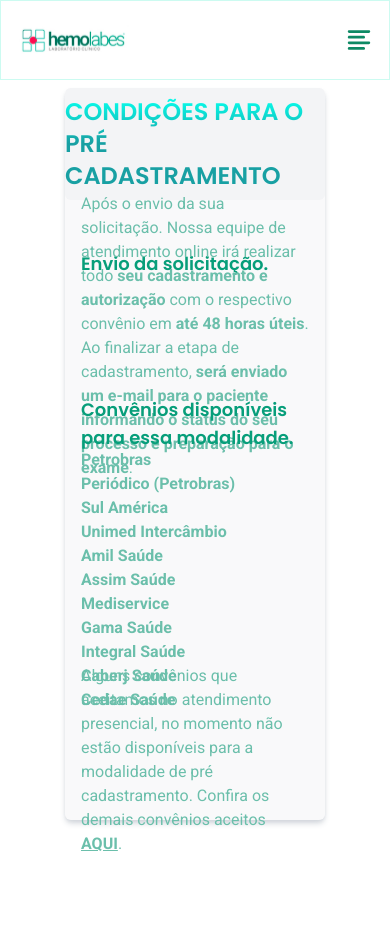
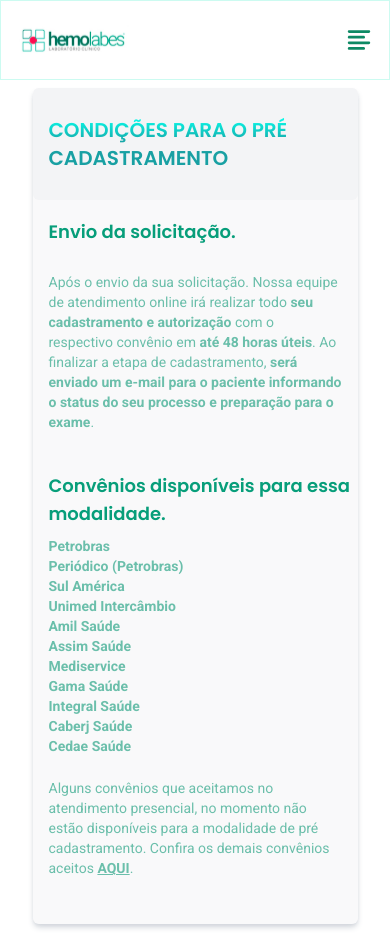
Before and after one commit to cadugomes06/Fast-Lab, a React (Vite) app: page /user/termos in a window 390 px wide. Before the commit the page ends 856 px from the top, so only its background shows below. Built offline with nearby package versions, Linux system fonts and the light colour scheme.

Commit message:
responsividade da pagina 'termos'

```diff
--- a/src/pages/User/Form/Form.tsx
+++ b/src/pages/User/Form/Form.tsx
@@ -82,6 +82,7 @@
   const createRequest = async (e: any) => {
     e.preventDefault();
     const userID = window.localStorage.getItem('user')
+    console.log(imageURL)
 
     if (
       plan === "convenio" ||
@@ -700,7 +701,8 @@
             </div>
 
             <div className="flex justify-center">
-            <Button
+           {imageURL.urls.length > 0 ? (
+              <Button
               text="Enviar"
               width={isMobile? '250px' : '350px'}
               height="42px"
@@ -708,6 +710,16 @@
               marginBottom=""
               onClick={createRequest}
             />
+           ) : (
+            <Button
+            text="Aguardando arquivo..."
+            width={isMobile? '250px' : '350px'}
+            height="42px"
+            marginTop="1rem"
+            marginBottom=""
+            disabled
+          />
+           ) }
           </div>
 
 
--- a/src/pages/User/Home/Termos.tsx
+++ b/src/pages/User/Home/Termos.tsx
@@ -27,34 +27,35 @@
         <>
         {isMobile? <MenuMobile /> : <Header />}
 
-        <section className="grid grid-cols-6 w-full h-[calc(100vh-80px)] py-2 rounded-md">
+        <section className="grid grid-cols-6 w-full h-[calc(100vh-80px)] py-2 rounded-md max-h-max md:grid-cols-12">
           <div className="bg-white"></div>
 
-          <main className="col-span-4 bg-gray-100/50 shadow-md shadow-gray-300 animeLeft rounded-md mb-4">
-            <div className="bg-gray-100 h-28 w-full flex justify-center items-center rounded-md">
-                <h1 className="text-2xl font-bold uppercase textGradient">
+          <main className="col-span-4 md:col-span-10 bg-gray-100/50 shadow-md shadow-gray-300 animeLeft rounded-md mb-4">
+            <div className="bg-gray-100 h-28 w-full flex justify-center items-center
+            rounded-md sm:pl-4 sm:flex-wrap">
+                <h1 className="text-2xl md:text-xl sm:text-md font-bold uppercase textGradient">
                  Condições para o pré cadastramento
                 </h1>
             </div>
 
-            <div>
-              <div className="w-full h-16 flex items-center pl-4 mt-8">
-                <h2 className="text-lg font-semibold" style={{color: 'var(--color-main)'}} >Envio da solicitação.</h2>
+            <div className="sm:flex sm:flex-col sm:pb-4">
+              <div className="w-full h-16 flex items-center pl-4 mt-8 sm:pb-14 ssm:pb-20">
+                <h2 className="text-lg sm:text-md font-semibold" style={{color: 'var(--color-main)'}} >Envio da solicitação.</h2>
               </div>
 
-              <div className="h-[5rem] w-full flex items-center px-4">
-                <p className="text-md font-normal" style={{color: 'var(--color-secondary)'}}>Após o envio da sua solicitação. Nossa equipe de atendimento online irá realizar todo <strong>seu cadastramento e autorização</strong> com o respectivo convênio em <strong>até 48 horas úteis</strong>.
+              <div className="h-[5rem] w-full flex items-center px-4 md:mb-2 max-h-max ssm:mb-8">
+                <p className="text-md sm:text-sm font-normal" style={{color: 'var(--color-secondary)'}}>Após o envio da sua solicitação. Nossa equipe de atendimento online irá realizar todo <strong>seu cadastramento e autorização</strong> com o respectivo convênio em <strong>até 48 horas úteis</strong>.
                 Ao finalizar a etapa de cadastramento, <strong>será enviado um e-mail para o paciente informando o status do seu processo e preparação para o exame</strong>.
                 </p>
               </div>
             </div>
 
-            <div className="mt-8">
-              <div className="w-full h-8 flex items-center pl-4">
-                <h2 className="text-lg font-semibold" style={{color: 'var(--color-main)'}} >Convênios disponíveis para essa modalidade.</h2>
+            <div className="mt-8 md:mt-14 ">
+              <div className="w-full h-8 flex items-center pl-4 sm:pb-6">
+                <h2 className="text-lg sm:text-md font-semibold" style={{color: 'var(--color-main)'}} >Convênios disponíveis para essa modalidade.</h2>
               </div>
 
-                <ul className="w-full max-h-max py-2 pl-4 gap-4 font-semibold" style={{color: 'var(--color-secondary)'}}>
+                <ul className="w-full max-h-max py-2 pl-4 gap-4 font-semibold sm:text-sm sm:pb-6 ssm:pb-8" style={{color: 'var(--color-secondary)'}}>
                    <li>Petrobras</li>
                    <li>Periódico (Petrobras)</li>
                    <li>Sul América</li>
@@ -68,8 +69,8 @@
                    <li>Cedae Saúde</li>
                 </ul>
 
-                <div className="h-[5rem] w-full flex items-center px-4">
-                <p className="text-md font-normal" style={{color: 'var(--color-secondary)'}}>
+                <div className="h-[5rem] w-full flex items-center px-4 md:mb-4 sm:mb-14">
+                <p className="text-md sm:text-sm font-normal" style={{color: 'var(--color-secondary)'}}>
                   Alguns convênios que aceitamos no atendimento presencial, no momento não estão disponíveis para a modalidade de pré cadastramento. Confira os demais convênios aceitos <a href="http://www.hemolabes.com/site/convenios.php" target="_blank" className="font-semibold underline uppercase">aqui</a>.
                 </p>
               </div>
--- a/tailwind.config.js
+++ b/tailwind.config.js
@@ -21,6 +21,7 @@
 
       'sm': {'max': '600px'},
       // => @media (max-width: 639px) { ... }
+      'ssm': {'max': '400px'},
     }
   },
   plugins: [],
```
